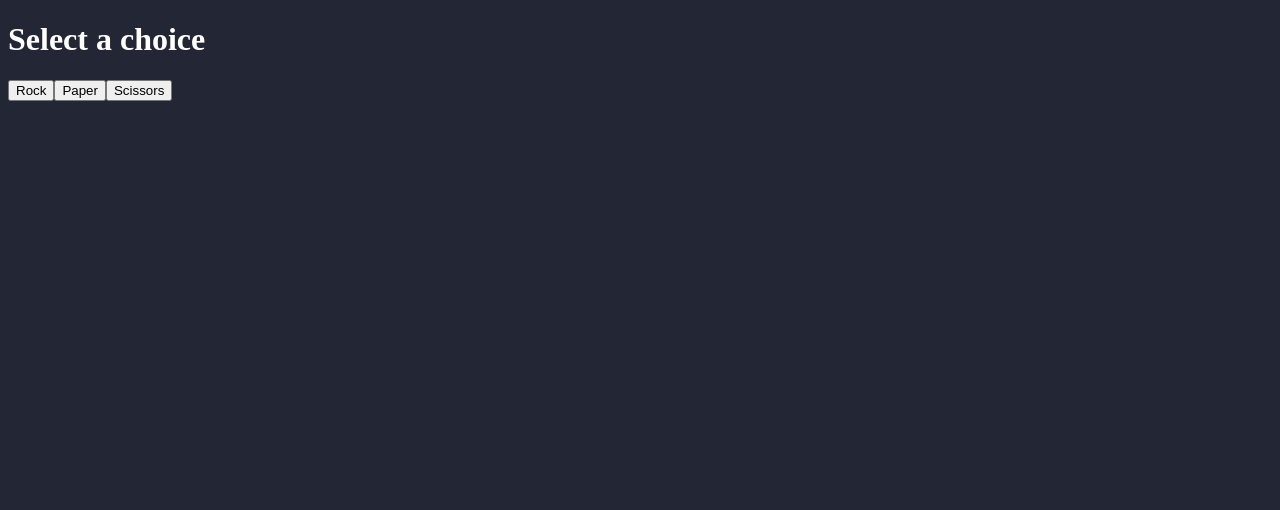
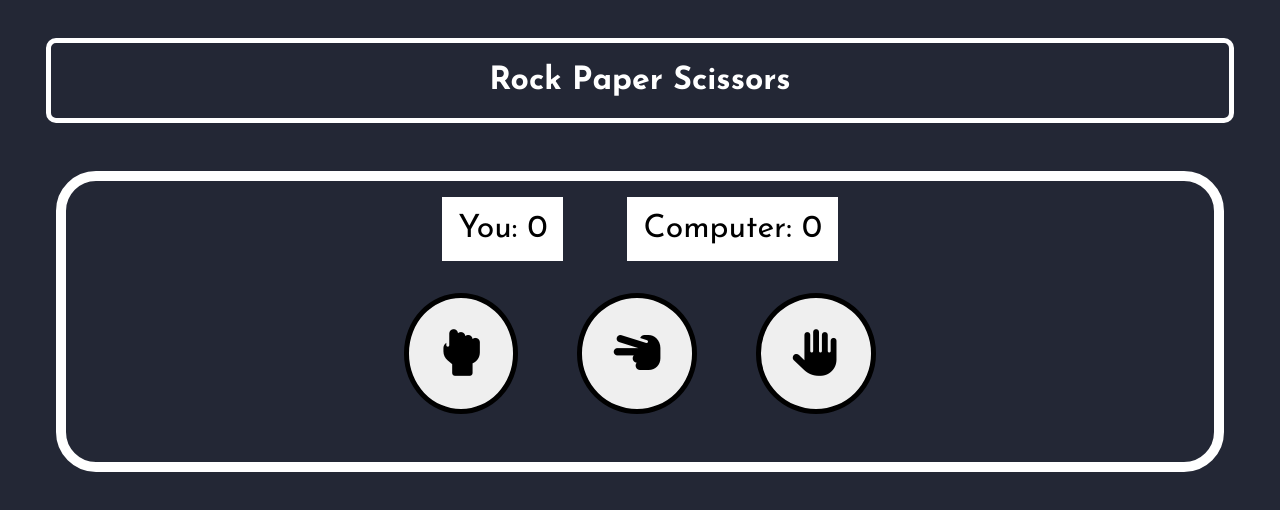
Before and after one commit to Darowl/Rock-Paper-Scissors, a plain HTML site: page index.html in a window 1280 px wide. Drawn offline with Linux system fonts and the light colour scheme.

Commit message:
final version

```diff
--- a/app.js
+++ b/app.js
@@ -1,29 +1,50 @@
-// make a computerPLay function that will randomly return paper, rock, scissors
-
-// Write a function that plays a single round of Rock Paper Scissors, with two parameters - the playerSelection and computerSelection - and then return a string that declares the winner of the round like so: "You Lose! Paper beats Rock"
-
-// Write a NEW function called game(). Call the playRound function inside of this one to play a 5 round game that keeps score and reports a winner or loser at the end.
-
-// Play five rounds
-
 const resultDisplay = document.querySelector('#result');
 const choicesDisplay = document.querySelector('#choices');
+const computerScoreSpan = document.querySelector('[data-computer-score]')
+const yourScoreSpan = document.querySelector('[data-your-score]')
+const message = document.querySelector('#game-over')
+let choices = ['Rock', 'Paper' ,'Scissors']
+
+const game = (input) => {
+    playRound(input, choices[Math.floor(Math.random() * choices.length)]);
+
+    if(yourScoreSpan.innerHTML === "5"){
+        gameOver('Winn', yourScoreSpan, computerScoreSpan)
+
+    } else if (computerScoreSpan.innerHTML === "5") {
+        gameOver('Loose', yourScoreSpan, computerScoreSpan)
+    }
+}
+
+const gameOver = (winner, resetScore1, resetScore2) => {
+    const winnerText = document.getElementById('message-text');
+    winnerText.innerHTML = `You <span>${winner}</span> This Round`;
+
+    const button = document.getElementById('message-btn');
+    button.innerText = 'Play Another Round';
+
+    button.addEventListener('click', () => {
+        resetScore1.innerText = '0';
+        resetScore2.innerText = '0';
+        choicesDisplay.classList.remove('remove')
+        message.classList.add('remove')
+
+    })
+
+    message.classList.remove('remove')
+    choicesDisplay.classList.add('remove')
+    resultDisplay.innerHTML = ' ';
 
 
-choices = ['Rock', 'Paper', 'Scissors'];
-
-const computerPlay = (e) => {
-    // playRound(e.target.innerHTML, choices[Math.floor(Math.random() * choices.length)])
-    console.log(e)
 }
 
-choices.forEach(choice => {
-    const button = document.createElement('button')
-    button.innerHTML = choice
-    button.addEventListener('click', computerPlay)
-    choicesDisplay.appendChild(button)
-
-  })
+const incrementScore = (scoreSpan) => {
+    if (scoreSpan.innerText < 5) {
+        scoreSpan.innerText = parseInt(scoreSpan.innerText) + 1;
+    } else {
+        return scoreSpan.innerText;
+    }
+}
 
 const playRound = (playerSelection, computerSelection) => {
     switch (playerSelection + computerSelection) {
@@ -31,11 +52,13 @@ const playRound = (playerSelection, computerSelection) => {
         case 'RockScissors':
         case 'PaperRock':
             resultDisplay.innerHTML = `You Win! ${playerSelection} beats ${computerSelection}`;
+            incrementScore(yourScoreSpan)
             break;
         case 'PaperScissors':
         case 'ScissorsRock':
         case 'RockPaper':
             resultDisplay.innerHTML = `You Lose! ${computerSelection} beats ${playerSelection}`;
+            incrementScore(computerScoreSpan)
             break;
         case 'ScissorsScissors':
         case 'RockRock':
--- a/index.html
+++ b/index.html
@@ -6,15 +6,30 @@
     <meta name="viewport" content="width=device-width, initial-scale=1.0">
     <title>rock-paper-scissors</title>
     <link rel="stylesheet" href="styles.css">
+    <script src="https://kit.fontawesome.com/7759497efc.js" crossorigin="anonymous"></script>
 </head>
 <body>
-    <div id="game">
-        <h1>Select a choice</h1>
-
-        <div id="choices"></div>
-        <h1 id="result"></h1>
+    <header>
+        <div class="title">
+            <h1>Rock Paper Scissors</h1>
+        </div>
+    </header>
+    <div id="game" class="game-container">
+        <div id="scoreboard" class="game-scoreboard">
+            <p class="scoreboard-text">You: <span id="scoreP" data-your-score>0</span></p>
+            <p class="scoreboard-text">Computer: <span id="scoreC" data-computer-score>0</span></p>
+        </div>
+        <div id="choices" class="game-choices">
+            <button class="btn" onclick="game('Rock')"><i class="fa-solid fa-hand-back-fist"></i></button>
+            <button class="btn" onclick="game('Scissors')"><i class="fa-solid fa-hand-scissors"></i></button>
+            <button class="btn" onclick="game('Paper')"><i class="fa-solid fa-hand"></i></button>
+        </div>
+        <div id="result"></div>
+        <div class="game-message remove" id="game-over">
+            <h3 id="message-text"></h3>
+            <button id="message-btn"></button>
+        </div>
     </div>
-
     <script src="app.js"></script>
 </body>
 </html>
--- a/styles.css
+++ b/styles.css
@@ -1,9 +1,93 @@
+@import url('https://fonts.googleapis.com/css2?family=Josefin+Sans:wght@400;700&display=swap');
+
 :root {
     --background-color: #232735;
+    --title-color: rgb(255, 255, 255);
+    --main-color: rgb(78, 78, 78);
     --text-color: #fff;
+    --font:'Josefin Sans', sans-serif;
 }
 
 body {
     background-color: var(--background-color);
-    color: var(--text-color);
+    color: var(--title-color);
+    font-family: var(--font);
 }
+
+header {
+    display: flex;
+    border: #fff 5px solid;
+    border-radius: 10px;
+    margin: 3vw;
+    padding: 0 5vw;
+    justify-content: center;
+
+}
+
+.game-container {
+    border-radius: 40px;
+    border: #fff 10px solid;
+    display: flex;
+    flex-direction: column;
+    align-items: center;
+    margin: 3em;
+    padding: 1em;
+}
+
+.game-scoreboard {
+    display: flex;
+    column-gap: 5vw;
+    color: black;
+    font-size: 4vh;
+
+}
+
+.game-scoreboard p{
+    background-color: #fff;
+    padding: .5em;
+}
+
+
+.scoreboard-text {
+    margin: 0;
+}
+
+.game-choices {
+    margin: 2em 0;
+}
+
+.btn {
+    border: #000 5px solid;
+    border-radius: 50%;
+    padding: 4vh;
+    margin: 0 2em;
+    cursor: pointer;
+}
+
+.btn i {
+    font-size: 3.5em;
+}
+
+.game-message {
+    text-align: center;
+    font-weight: 400;
+    padding: 1em;
+    background-color: #500000;
+    margin: 2em 0;
+    border: #fff 7px solid;
+    border-radius: 15px;
+}
+
+.game-message button{
+    border: none;
+    background: rgb(255, 255, 255);
+    border-radius: 80px;
+    padding: 1em;
+    font-size: 3vh;
+    cursor: pointer;
+}
+
+.remove {
+    position: absolute;
+    top: -1000px;
+}
```
